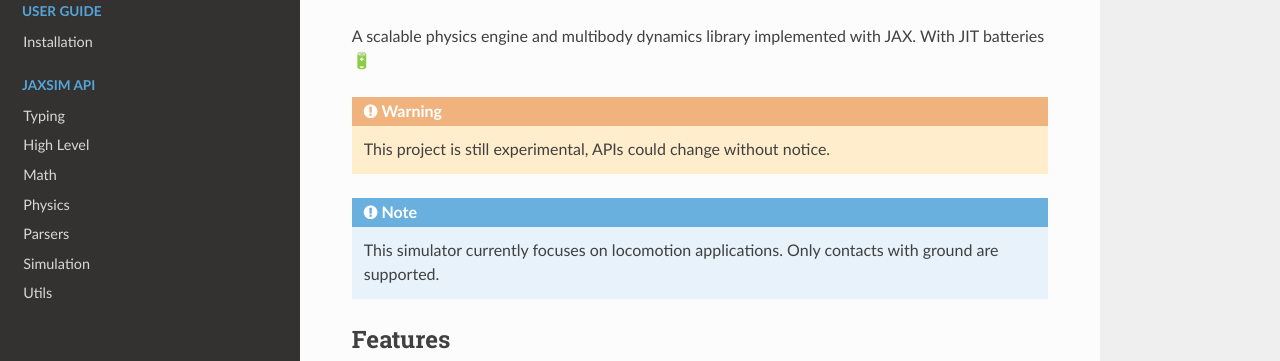
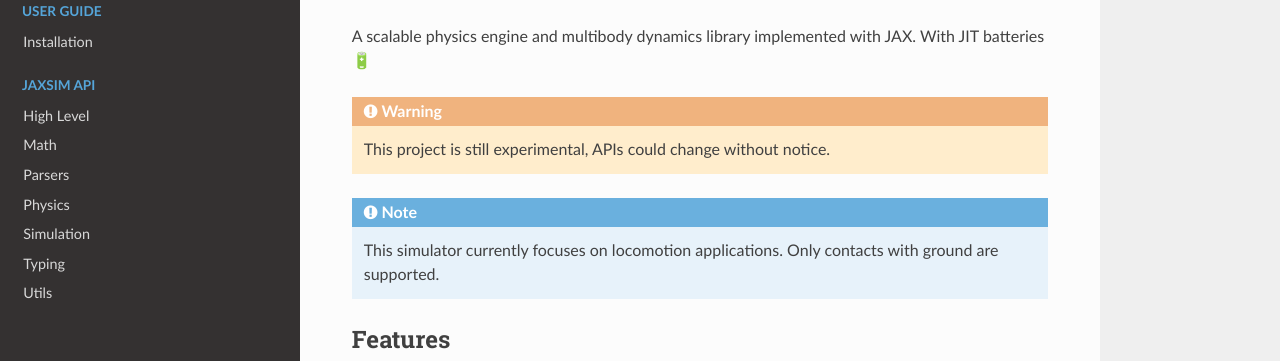
Before and after one commit to ami-iit/jaxsim, a Sphinx documentation site: the page built from docs/index.rst, in a window 1280 px wide. Shown: the part 135-496 px from the top of the page. Built offline with Sphinx 7.4.7 and the Read the Docs theme 2.0.0, drawn with Linux system fonts in a browser that asks for light colours; the version number could not be read and is left out.

```diff
--- a/docs/index.rst
+++ b/docs/index.rst
@@ -40,12 +40,12 @@ Features
   :maxdepth: 2
   :caption: JAXsim API
 
-  modules/typing
   modules/high_level
   modules/math
+  modules/parsers
   modules/physics
-  modules/parsers
   modules/simulation
+  modules/typing
   modules/utils
 
 
```
